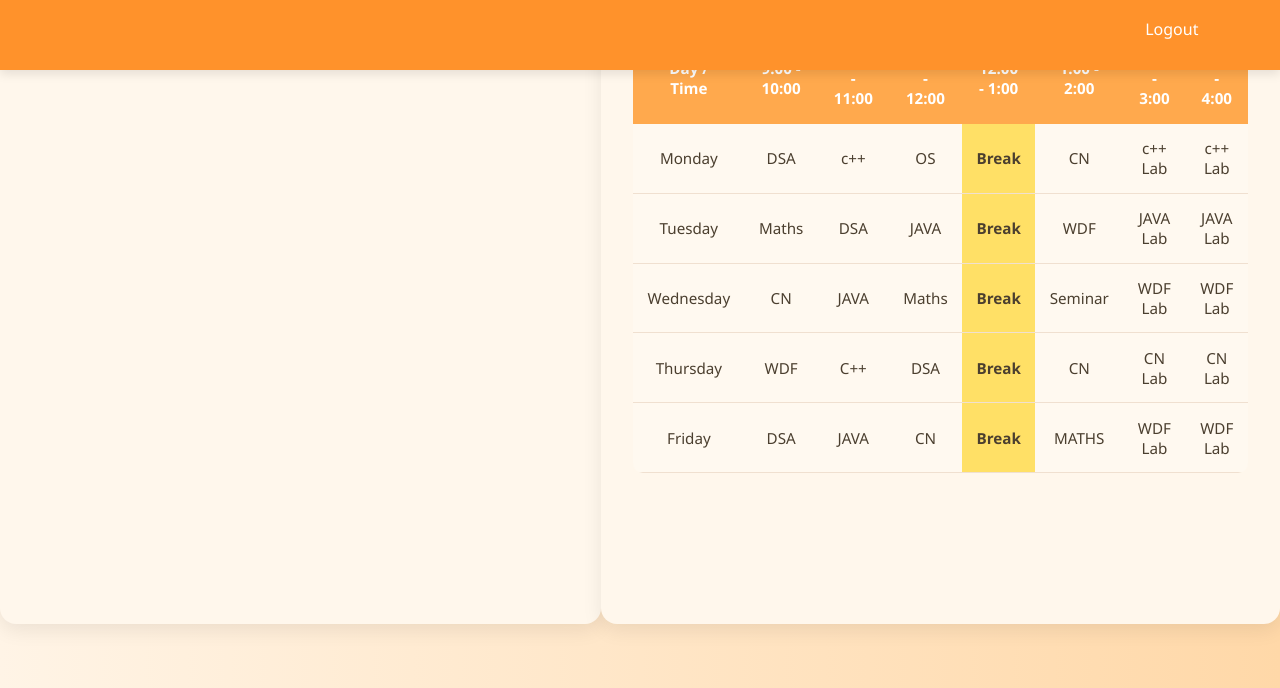
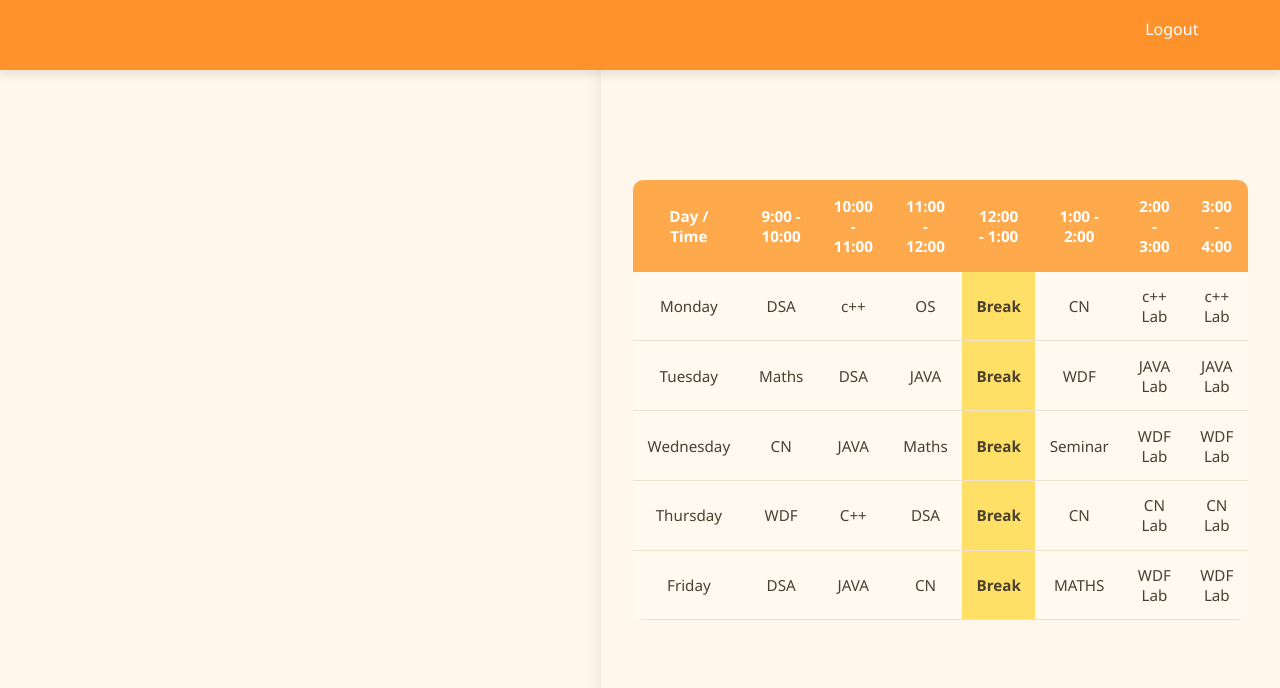
Before and after one commit to 24CS022YASH/practical-1, a plain HTML site: page timetable.html in a window 1280 px wide. Shown: the part 112-800 px from the top of the page. Drawn offline with Linux system fonts and the light colour scheme.

Commit message:
Update timetable.css

```diff
--- a/timetable.css
+++ b/timetable.css
@@ -107,6 +107,10 @@ body {
   padding: 2rem;
   border-radius: 16px;
   box-shadow: 0 6px 20px rgba(0,0,0,0.08);
+  display: flex;
+  justify-content: center; /* Centers horizontally */
+  align-items: center;     /* Centers vertically */
+  height: 100vh;
 }
 
 /* Timetable Table */
```
